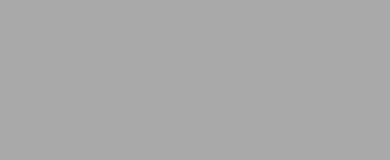
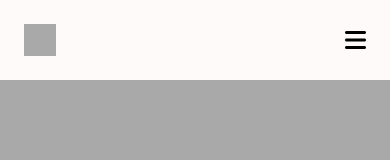
Before and after one commit to VioletViolaVi/futureproof_responsive_navbar, a plain HTML site: page index.html in a window 390 px wide. Drawn offline with Linux system fonts and the light colour scheme.

Commit message:
make navbar for small screens

```diff
--- a/index.html
+++ b/index.html
@@ -5,15 +5,17 @@
     <meta http-equiv="X-UA-Compatible" content="IE=edge" />
     <meta name="viewport" content="width=device-width, initial-scale=1.0" />
     <link rel="stylesheet" href="styles.css" />
+    <script
+      src="https://kit.fontawesome.com/bfcbb8f6a3.js"
+      crossorigin="anonymous"
+    ></script>
     <title>Responsive Navbar</title>
   </head>
   <body>
-    <header>
-      <nav>
-        <div></div>
-        <div></div>
-        <div></div>
-        <div></div>
+    <header class="nav-bg">
+      <nav class="nav-container">
+        <div class="square"></div>
+        <i class="fa-solid fa-bars"></i>
       </nav>
     </header>
   </body>
--- a/styles.css
+++ b/styles.css
@@ -11,3 +11,29 @@ body {
   font-family: 'Franklin Gothic Medium', 'Arial Narrow', Arial, sans-serif;
   background-color: #a9a9a9;
 }
+
+/**************************************************** navbar */
+.nav-bg {
+  background-color: #fffafa;
+  width: 100%;
+  height: 5rem;
+  position: fixed;
+}
+
+.nav-container {
+  display: grid;
+  grid-template-columns: auto auto;
+  justify-content: space-between;
+  align-items: center;
+  padding: 1.5rem;
+}
+
+.square {
+  background-color: #a9a9a9;
+  width: 2rem;
+  height: 2rem;
+}
+
+.fa-solid.fa-bars {
+  font-size: 1.5rem;
+}
```
